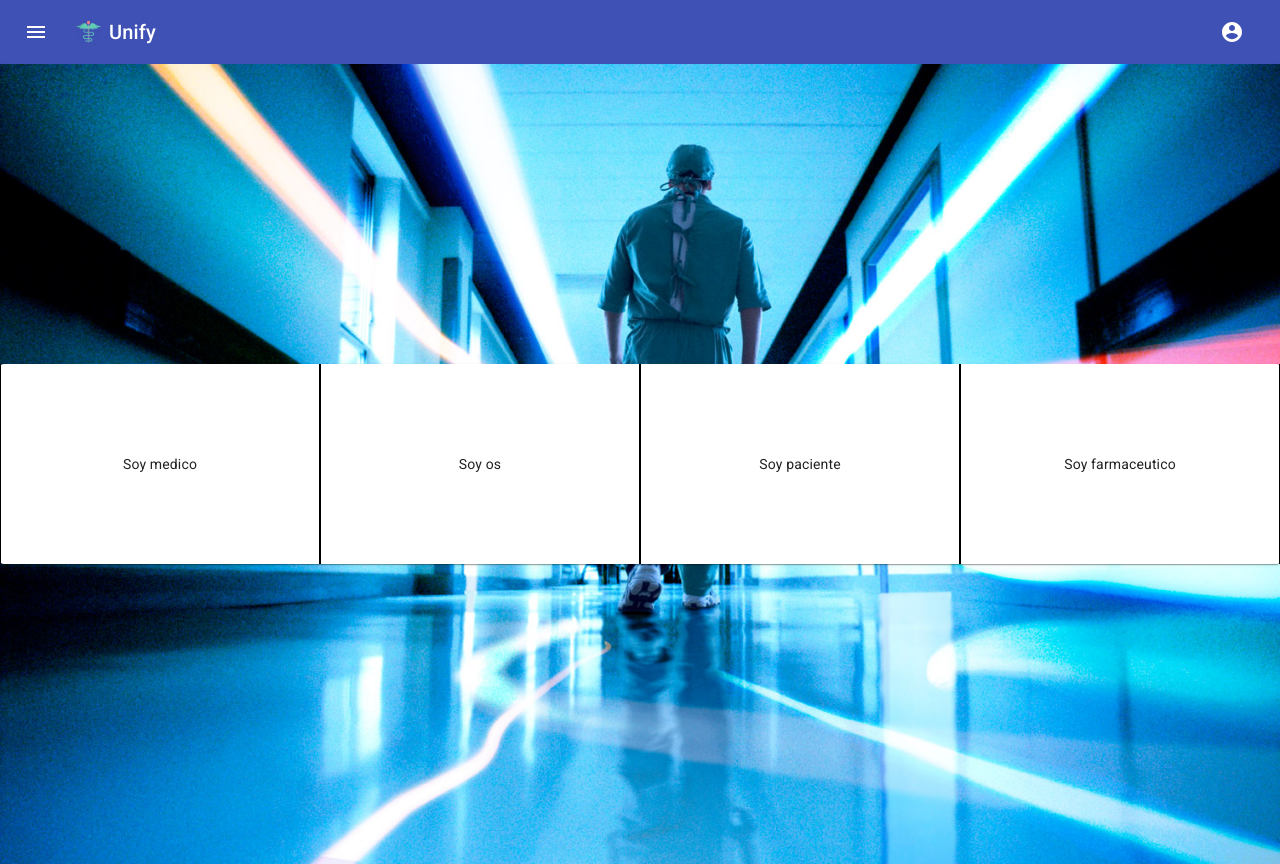
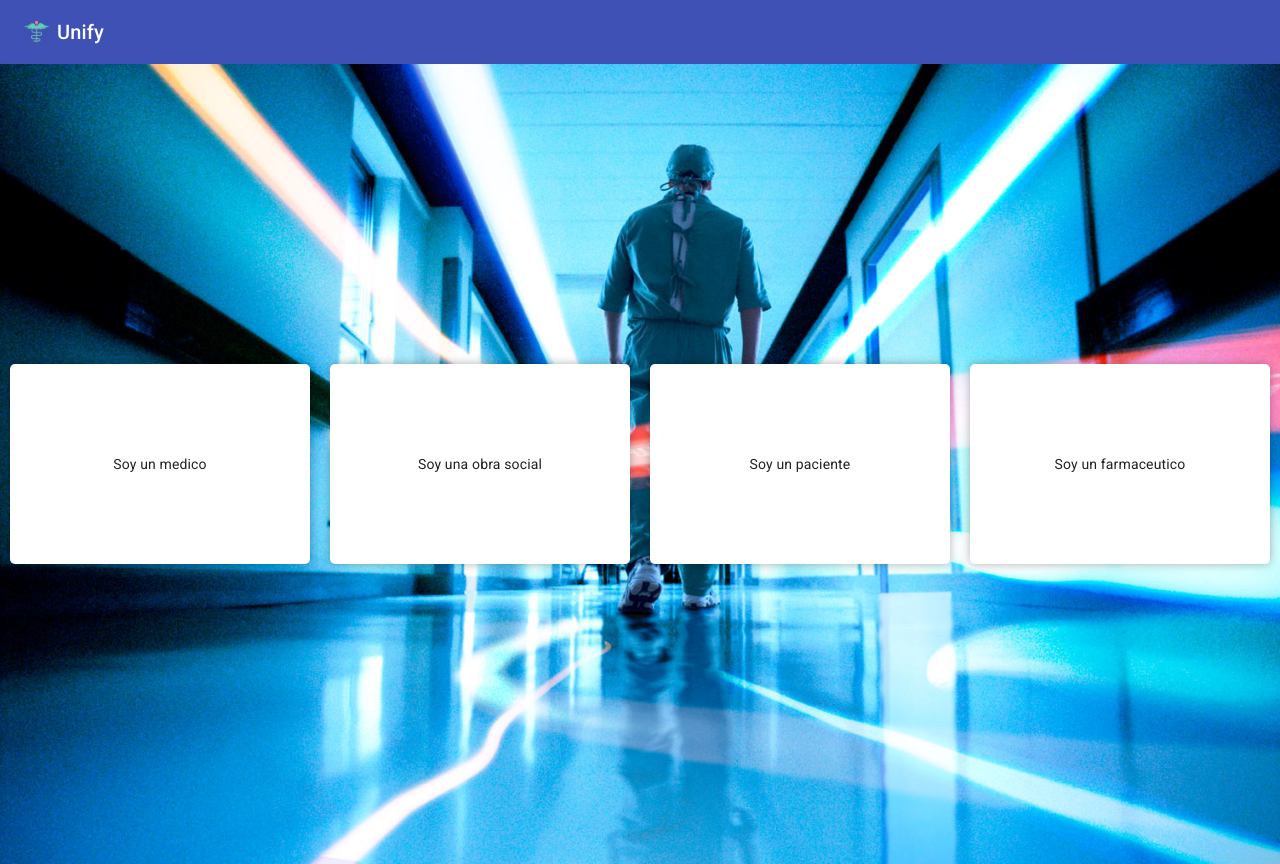
Before and after one commit to recetaselectronicas/frontend, a React (Create React App) app: page / in a window 1280 px wide. Built offline with nearby package versions, Linux system fonts and the light colour scheme.

Commit message:
agrego logica para cambiar la ui cuando una persona esta logeada

```diff
--- a/src/components/navbar/Navbar.js
+++ b/src/components/navbar/Navbar.js
@@ -1,4 +1,5 @@
-import React from 'react';
+/* eslint-disable jsx-a11y/no-noninteractive-element-interactions */
+import React, { useEffect } from 'react';
 import { makeStyles } from '@material-ui/core/styles';
 import AppBar from '@material-ui/core/AppBar';
 import Toolbar from '@material-ui/core/Toolbar';
@@ -14,6 +15,8 @@ import ListItem from '@material-ui/core/ListItem';
 import ListItemText from '@material-ui/core/ListItemText';
 import { withRouter } from 'react-router';
 import unifyLogo from './unify_logo.png';
+import SessionService from '../../services/SessionService';
+import UserService from '../../services/UserService';
 
 const useStyles = makeStyles(theme => ({
   root: {
@@ -21,10 +24,12 @@ const useStyles = makeStyles(theme => ({
   },
   menuButton: {
     marginRight: theme.spacing(2),
+    cursor: 'pointer',
   },
   title: {
     marginLeft: '8px',
     flexGrow: 1,
+    cursor: 'pointer',
   },
   list: {
     width: 250,
@@ -41,15 +46,25 @@ function MenuAppBar(props) {
   const [state, setState] = React.useState({
     open: false,
   });
+  const [menu, setMenu] = React.useState([]);
+
+  const userIsLogged = SessionService.userIsLogged();
 
   const toggleDrawer = openValue => (event) => {
     if (event.type === 'keydown' && (event.key === 'Tab' || event.key === 'Shift')) {
       return;
     }
-
     setState({ ...state, open: openValue });
   };
 
+  useEffect(() => {
+    if (userIsLogged) {
+      UserService.getMenu().then((newMenu) => {
+        setMenu(newMenu);
+      });
+    }
+    console.log('userIsLogged');
+  }, [userIsLogged]);
   function handleMenu(event) {
     setAnchorEl(event.currentTarget);
   }
@@ -61,11 +76,20 @@ function MenuAppBar(props) {
     setState({ ...state, open: false });
     props.history.push(item.url);
   };
+  const goHome = () => {
+    props.history.push(userIsLogged ? '/recetas' : '/');
+  };
+  const logout = () => {
+    SessionService.logout();
+    props.history.push('/');
+    handleClose();
+  };
 
   return (
     <div className={classes.root}>
       <AppBar position="static">
         <Toolbar>
+          {userIsLogged && (
             <IconButton
               edge="start"
               className={classes.menuButton}
@@ -75,11 +99,13 @@ function MenuAppBar(props) {
             >
               <MenuIcon />
             </IconButton>
-          <img src={unifyLogo} alt="" width={25} />
-          <Typography variant="h6" className={classes.title}>
+          )}
+          <img src={unifyLogo} alt="" width={25} onClick={goHome} style={{ cursor: 'pointer' }} />
+          <Typography variant="h6" className={classes.title} onClick={goHome}>
             Unify
           </Typography>
 
+          {userIsLogged && (
             <div>
               <IconButton
                 aria-owns={open ? 'menu-appbar' : undefined}
@@ -105,16 +131,18 @@ function MenuAppBar(props) {
               >
                 <MenuItem onClick={handleClose}>Profile</MenuItem>
                 <MenuItem onClick={handleClose}>My account</MenuItem>
+                <MenuItem onClick={logout}>Log out</MenuItem>
               </Menu>
             </div>
+          )}
         </Toolbar>
       </AppBar>
       <Drawer open={state.open} onClose={toggleDrawer(false)}>
         <div className={classes.list} role="presentation" onKeyDown={toggleDrawer(false)}>
           <List>
-            {[{ text: 'Emitir', url: '/emitir' }, { text: 'Ver recetas', url: '/recetas' }, { text: 'Normas', url: '/normas' }].map(link => (
-              <ListItem button key={link.text} onClick={() => onSelectedItem(link)}>
-                <ListItemText primary={link.text} />
+            {menu.map(link => (
+              <ListItem button key={link.label} onClick={() => onSelectedItem(link)}>
+                <ListItemText primary={link.label} />
               </ListItem>
             ))}
           </List>
--- a/src/pages/homePage/HomePage.js
+++ b/src/pages/homePage/HomePage.js
@@ -5,6 +5,7 @@ import Paper from '@material-ui/core/Paper';
 import Grid from '@material-ui/core/Grid';
 import { makeStyles } from '@material-ui/core/styles';
 import HomeBackground from './home_background.jpg';
+import './home.css';
 
 const useStyles = makeStyles(() => ({
   root: {
@@ -25,16 +26,6 @@ const useStyles = makeStyles(() => ({
     alignItems: 'center',
     justifyContent: 'space-around',
   },
-  loginLink: {
-    width: '100%',
-    height: '200px',
-    borderLeft: ' 1px solid black',
-    borderRight: '1px solid black',
-    justifyContent: 'center',
-    alignItems: 'center',
-    display: 'flex',
-    cursor: 'pointer',
-  },
 }));
 
 export default function HomePage(props) {
@@ -48,20 +39,18 @@ export default function HomePage(props) {
     <Grid container component="main" className={classes.root}>
       <CssBaseline />
       <Grid item xs={12} component={Paper} square className={classes.image}>
-        <Paper className={classes.paper}>
-          <div onClick={onClick('doctor')} className={classes.loginLink}>
-            Soy medico
-          </div>
-          <div onClick={onClick('medicalInsurance')} className={classes.loginLink}>
-            Soy os
-          </div>
-          <div onClick={onClick('affiliate')} className={classes.loginLink}>
-            Soy paciente
-          </div>
-          <div onClick={onClick('pharmacist')} className={classes.loginLink}>
-            Soy farmaceutico
-          </div>
-        </Paper>
+        <div onClick={onClick('doctor')} className="login-link">
+          Soy un medico
+        </div>
+        <div onClick={onClick('medicalInsurance')} className="login-link">
+          Soy una obra social
+        </div>
+        <div onClick={onClick('affiliate')} className="login-link">
+          Soy un paciente
+        </div>
+        <div onClick={onClick('pharmacist')} className="login-link">
+          Soy un farmaceutico
+        </div>
       </Grid>
     </Grid>
   );
--- /dev/null
+++ b/src/pages/homePage/home.css
@@ -0,0 +1,17 @@
+.login-link {
+  box-shadow: 0 0 10px 0 rgba(0, 0, 0, 0.3);
+  transition: box-shadow 500ms;
+  width: 100%;
+  cursor: pointer;
+  height: 200px;
+  display: flex;
+  align-items: center;
+  margin-left: 10px;
+  margin-right: 10px;
+  border-radius: 5px;
+  justify-content: center;
+  background-color: #ffffff;
+}
+.login-link:hover {
+  box-shadow: 0 10px 50px 0 rgba(0, 0, 0, 0.5);
+}
--- a/src/pages/loginPage/LoginPage.js
+++ b/src/pages/loginPage/LoginPage.js
@@ -45,6 +45,9 @@ const useStyles = makeStyles(theme => ({
   submit: {
     margin: theme.spacing(3, 0, 2),
   },
+  error: {
+    color: theme.palette.error.dark,
+  },
 }));
 
 const initialStateUser = {
@@ -54,6 +57,7 @@ const initialStateUser = {
 export default function LoginPage(props) {
   const classes = useStyles();
   const [user, setUserData] = useState(initialStateUser);
+  const [error, setError] = useState('');
   const login = async (event) => {
     event.preventDefault();
     const { type } = props;
@@ -61,8 +65,8 @@ export default function LoginPage(props) {
       await UserService.login({ ...user, type });
       SessionService.saveSessionData(1, type);
       props.history.push('/recetas');
-    } catch (error) {
-      console.log('error login', error);
+    } catch ({ message }) {
+      setError(message);
     }
   };
 
@@ -118,6 +122,7 @@ export default function LoginPage(props) {
               value={user.password}
               onChange={onChangeInput}
             />
+            {error && <Typography className={classes.error}>{error}</Typography>}
             <FormControlLabel control={<Checkbox value="remember" color="primary" />} label="Recordarme" />
             <Button
               type="submit"
@@ -127,6 +132,7 @@ export default function LoginPage(props) {
               color="primary"
               className={classes.submit}
               on
+              disabled={user.password.length === 0 || user.username.length === 0}
             >
               Acceder
             </Button>
--- a/src/services/SessionService.js
+++ b/src/services/SessionService.js
@@ -10,4 +10,14 @@ export default class SessionService {
       type: localStorage.getItem('type'),
     };
   }
+
+  static userIsLogged() {
+    const user = this.getUserData();
+    return user && user.id;
+  }
+
+  static logout() {
+    localStorage.removeItem('id');
+    localStorage.removeItem('type');
+  }
 }
--- a/src/services/UserService.js
+++ b/src/services/UserService.js
@@ -6,5 +6,8 @@ export default class UserService extends RestclientService {
       ...data,
     });
   }
-  // Authorization: Bearer
+
+  static getMenu() {
+    return this.get('/session/menu');
+  }
 }
```
Lines whose indentation alone changed are shown as unchanged.
